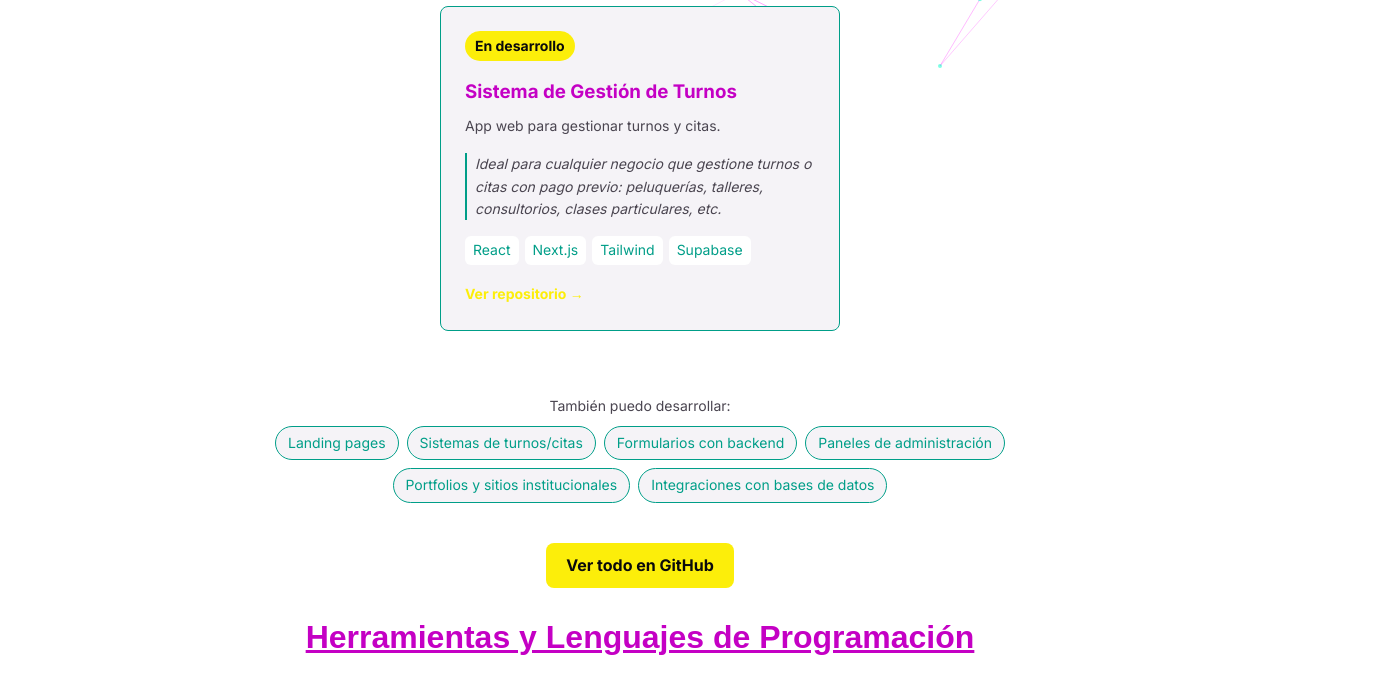
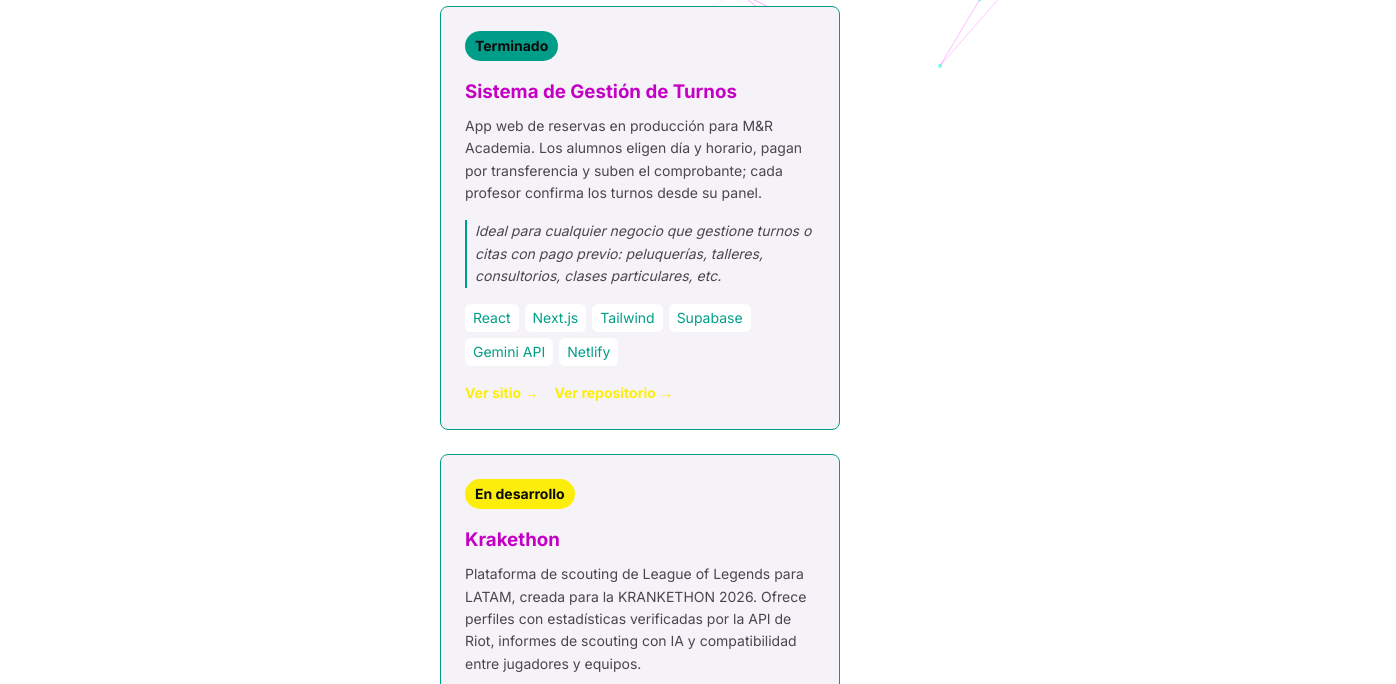
Before and after one commit to Ian-M-09/Ian-M-09.github.io, a plain HTML site: page index.html in a window 1280 px wide. Shown: the part 730-1414 px from the top of the page, 1396 px wide, since content can reach past the window. Drawn offline with nearby package versions, Linux system fonts and the light colour scheme; a web font is replaced by a local one.

Commit message:
agrego proyectos de turnos y Krakethon y certificado 5
Co-Authored-By: Claude Opus 5.5 <noreply@anthropic.com>

```diff
--- a/Porfolio.css
+++ b/Porfolio.css
@@ -509,6 +509,17 @@ background-color: var(--color-accion);
 color: var(--color-texto-boton);
 }
 
+.badge-terminado {
+background-color: var(--color-secundario);
+color: var(--color-texto-boton);
+}
+
+.enlaces-proyecto {
+display: flex;
+flex-wrap: wrap;
+gap: var(--espacio-sm);
+}
+
 .tags-stack {
 display: flex;
 flex-wrap: wrap;
--- a/Porfolio.js
+++ b/Porfolio.js
@@ -90,6 +90,7 @@ const certificados = [
     { titulo: "Certificado 2", archivo: "assets/certificados/curso-02.jpg" },
     {titulo: "Certificado 3", archivo: "assets/certificados/curso-03.jpg"},
     {titulo: "Certificado 4", archivo: "assets/certificados/curso-04.jpg"},
+    {titulo: "Certificado 5", archivo: "assets/certificados/curso-05.jpg"},
     // Nuevo curso: agregar un objeto más acá
 ];
 
@@ -218,11 +219,21 @@ setTimeout(function () {
 const proyectos = [
     {
         nombre: "Sistema de Gestión de Turnos",
+        estado: "Terminado",
+        descripcion: "App web de reservas en producción para M&amp;R Academia. Los alumnos eligen día y horario, pagan por transferencia y suben el comprobante; cada profesor confirma los turnos desde su panel.",
+        aplicacion: "Ideal para cualquier negocio que gestione turnos o citas con pago previo: peluquerías, talleres, consultorios, clases particulares, etc.",
+        stack: ["React", "Next.js", "Tailwind", "Supabase", "Gemini API", "Netlify"],
+        demo: "https://m-r-academia.netlify.app/",
+        repo: "https://github.com/Ian-M-09/sistema-turnos-clases"
+    },
+    {
+        nombre: "Krakethon",
         estado: "En desarrollo",
-        descripcion: "App web para gestionar turnos y citas.",
-        aplicacion: "Ideal para cualquier negocio que gestione turnos o citas con pago previo: peluquerías, talleres, consultorios, clases particulares, etc.",
-        stack: ["React", "Next.js", "Tailwind", "Supabase"],
-        link: "https://github.com/Ian-M-09" // reemplazar por el repo real cuando lo subas
+        descripcion: "Plataforma de scouting de League of Legends para LATAM, creada para la KRANKETHON 2026. Ofrece perfiles con estadísticas verificadas por la API de Riot, informes de scouting con IA y compatibilidad entre jugadores y equipos.",
+        aplicacion: "Ideal para equipos amateur y semiprofesionales que buscan jugadores, y para jugadores que quieren mostrar un perfil confiable.",
+        stack: ["React", "Next.js", "Tailwind", "Supabase", "Gemini API", "Riot API", "Vercel"],
+        demo: "https://krakenthon2026.vercel.app/",
+        repo: "https://github.com/Ian-M-09/Krakenthon_2026"
     }
     // Nuevo proyecto: agregar un objeto más acá cuando termine o empiece otro
 ];
@@ -231,14 +242,19 @@ const contenedorProyectos = document.querySelector(".grid-proyectos");
 
 proyectos.forEach(function (p) {
     const tags = p.stack.map(t => `<span class="tag">${t}</span>`).join("");
+    // El color del badge depende del estado del proyecto
+    const claseEstado = p.estado === "Terminado" ? "badge-terminado" : "badge-en-desarrollo";
     contenedorProyectos.innerHTML += `
         <div class="tarjeta-proyecto">
-            <span class="badge-estado badge-en-desarrollo">${p.estado}</span>
+            <span class="badge-estado ${claseEstado}">${p.estado}</span>
             <h3>${p.nombre}</h3>
             <p>${p.descripcion}</p>
             <p class="aplicacion-proyecto"> ${p.aplicacion}</p>
             <div class="tags-stack">${tags}</div>
-            <a href="https://github.com/Ian-M-09/sistema-turnos-clases" target="_blank" rel="noopener noreferrer">Ver repositorio →</a>
+            <div class="enlaces-proyecto">
+                <a href="${p.demo}" target="_blank" rel="noopener noreferrer">Ver sitio →</a>
+                <a href="${p.repo}" target="_blank" rel="noopener noreferrer">Ver repositorio →</a>
+            </div>
         </div>
     `;
 });
```
Also changed, not shown: assets/certificados/curso-05.jpg (added).
